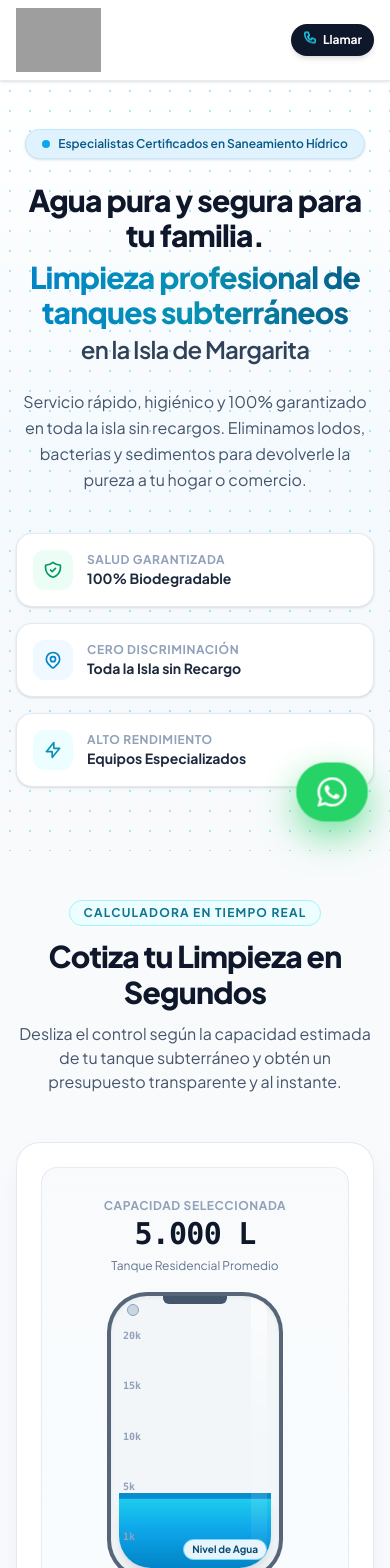
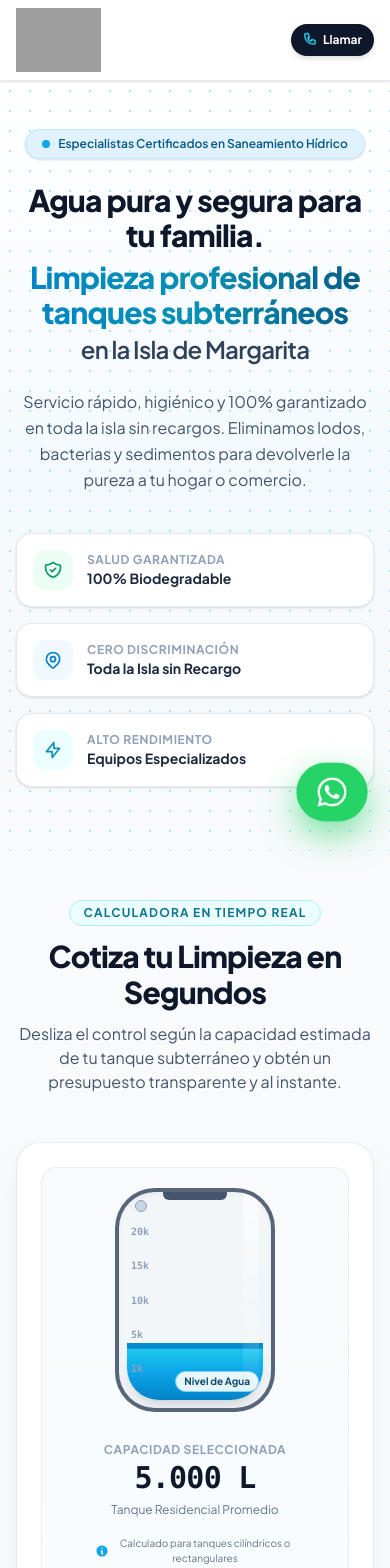
Before and after one commit to copyplotmargarita/DS.SERVICIOS.INTEGRALES, a React (Vite) app: page /#/ in a window 390 px wide. Shown: the top 1568 px of the page. Built offline with nearby package versions, Linux system fonts and the light colour scheme; grey boxes are pictures that could not be loaded.

Commit message:
Optimize tank layout for mobile

```diff
--- a/src/pages/LandingLimpieza.jsx
+++ b/src/pages/LandingLimpieza.jsx
@@ -242,16 +242,9 @@ export function LandingLimpieza() {
         <div className="bg-white rounded-3xl border border-slate-200/90 shadow-xl shadow-slate-200/50 p-6 sm:p-10 lg:p-12 grid grid-cols-1 lg:grid-cols-12 gap-10 items-center">
 
           {/* Visual Water Tank */}
-          <div className="lg:col-span-4 flex flex-col items-center justify-center bg-gradient-to-b from-slate-50 to-sky-50/40 p-6 rounded-2xl border border-slate-200/80">
-            <div className="text-center mb-4">
-              <span className="text-xs font-bold uppercase text-slate-400 tracking-wider">Capacidad Seleccionada</span>
-              <div className="text-3xl sm:text-4xl font-black text-slate-900 font-mono tracking-tight text-sky-600">
-                {formatNumber(liters)} L
-              </div>
-              <span className="text-xs text-slate-500 font-medium">{tankSubText}</span>
-            </div>
+          <div className="lg:col-span-4 flex flex-col items-center justify-center bg-gradient-to-b from-slate-50 to-sky-50/40 p-5 sm:p-6 rounded-2xl border border-slate-200/80">
 
-            <div className="relative w-44 sm:w-52 h-72 sm:h-80 bg-slate-100/90 rounded-[2.5rem] border-4 border-slate-700/80 p-2 shadow-inner flex flex-col justify-end overflow-hidden">
+            <div className="relative w-40 sm:w-52 h-56 sm:h-80 bg-slate-100/90 rounded-[2.5rem] border-4 border-slate-700/80 p-2 shadow-inner flex flex-col justify-end overflow-hidden">
               <div className="absolute -top-1 left-1/2 -translate-x-1/2 w-16 h-3 bg-slate-600 rounded-b-md z-20"></div>
               <div className="absolute top-2 left-4 w-3 h-3 rounded-full bg-slate-300 border border-slate-400 z-20"></div>
 
@@ -272,8 +265,16 @@ export function LandingLimpieza() {
               </div>
             </div>
 
-            <div className="mt-4 flex items-center gap-1.5 text-xs text-slate-500">
-              <svg className="w-4 h-4 text-sky-500" fill="currentColor" viewBox="0 0 20 20">
+            <div className="text-center mt-6 mb-2">
+              <span className="text-xs font-bold uppercase text-slate-400 tracking-wider">Capacidad Seleccionada</span>
+              <div className="text-3xl sm:text-4xl font-black text-slate-900 font-mono tracking-tight text-sky-600">
+                {formatNumber(liters)} L
+              </div>
+              <span className="text-xs text-slate-500 font-medium">{tankSubText}</span>
+            </div>
+
+            <div className="mt-2 flex items-center gap-1.5 text-[10px] sm:text-xs text-slate-500 text-center max-w-[200px] sm:max-w-none">
+              <svg className="w-3.5 h-3.5 sm:w-4 sm:h-4 text-sky-500 shrink-0" fill="currentColor" viewBox="0 0 20 20">
                 <path fillRule="evenodd" d="M18 10a8 8 0 11-16 0 8 8 0 0116 0zm-7-4a1 1 0 11-2 0 1 1 0 012 0zM9 9a1 1 0 000 2v3a1 1 0 001 1h1a1 1 0 100-2v-3a1 1 0 00-1-1H9z" clipRule="evenodd"></path>
               </svg>
               <span>Calculado para tanques cilíndricos o rectangulares</span>
```
